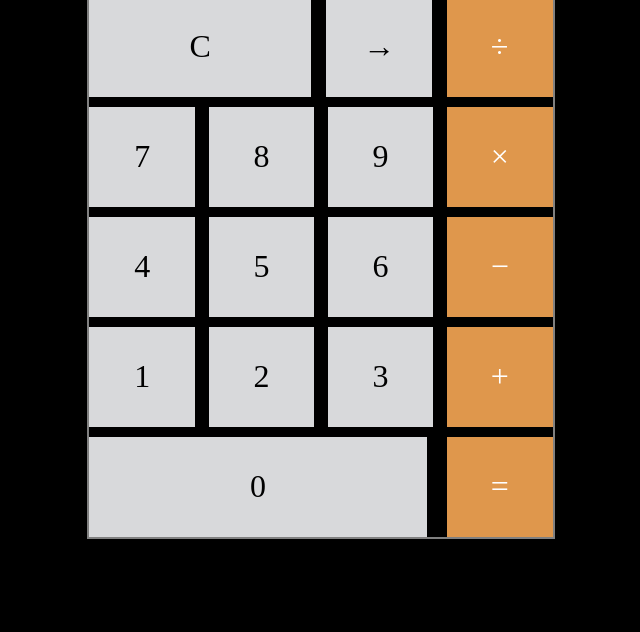
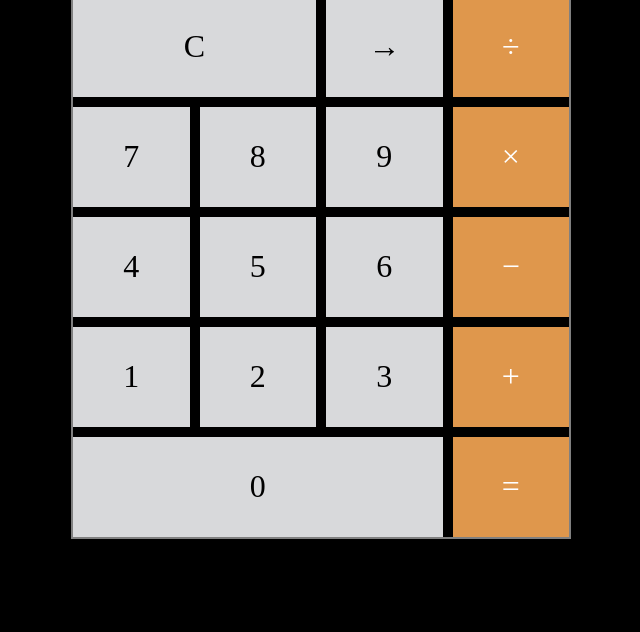
Before and after one commit to joao-almeida11/complete-intro-to-web-development-v3, a plain HTML site: page calculator/index.html in a window 1280 px wide. Shown: the part 168-800 px from the top of the page, without its empty margins (319-959 px from the left). Drawn offline with Linux system fonts and the light colour scheme.

Commit message:
feat: calculator css with grid

```diff
--- a/calculator/index.css
+++ b/calculator/index.css
@@ -1,8 +1,5 @@
 * {
     box-sizing: border-box;
-}
-:root {
-    --border-gap: 10px;
 }
 body {
     margin: 0;
@@ -15,6 +12,7 @@ body {
 }
 section {
     border: 2px solid grey;
+    min-width: 500px;
 }
 .monitor {
     color: white;
@@ -24,37 +22,84 @@ section {
     font-size: 2rem;
 }
 ul {
-    display: flex;
-    flex-direction: row;
-    flex-wrap: wrap;
-    justify-content: space-between;
+    display: grid;
+    grid-template-columns: 1fr 1fr 1fr 1fr;
+    grid-template-areas:
+        'clear clear backspace divide'
+        'n7 n8 n9 multiply'
+        'n4 n5 n6 minus'
+        'n1 n2 n3 plus'
+        'n0 n0 n0 sum';
+
     background-color: black;
-    gap: var(--border-gap);
     margin: 0;
     padding: 0;
-    width: 100%;
+
+    gap: 10px;
+}
+.clear {
+    grid-area: clear;
+}
+.backspace {
+    grid-area: backspace;
+}
+.divide {
+    grid-area: divide;
+}
+.n7 {
+    grid-area: n7;
+}
+.n8 {
+    grid-area: n8;
+}
+.n9 {
+    grid-area: n9;
+}
+.multiply {
+    grid-area: multiply;
+}
+.n4 {
+    grid-area: n4;
+}
+.n5 {
+    grid-area: n5;
+}
+.n6 {
+    grid-area: n6;
+}
+.minus {
+    grid-area: minus;
+}
+.n1 {
+    grid-area: n1;
+}
+.n2 {
+    grid-area: n2;
+}
+.n3 {
+    grid-area: n3;
+}
+.plus {
+    grid-area: plus;
+}
+.n0 {
+    grid-area: n0;
+}
+.sum {
+    grid-area: sum;
 }
 ul > li {
-    flex-basis: calc(25% - var(--border-gap));
     color: black;
     background-color: #d8d9db;
-    /* width: 100px; */
     height: 100px;
     justify-content: center;
     align-items: center;
     display: flex;
     font-size: 2rem;
-    /* margin: 0 10px; */
 
     &:hover {
         background-color: #ebebeb;
     }
-}
-.size-2x {
-    flex-basis: calc(50% - var(--border-gap));
-}
-.size-3x {
-    flex-basis: calc(75% - var(--border-gap));
 }
 .operator-color {
     color: white;
--- a/calculator/index.html
+++ b/calculator/index.html
@@ -10,23 +10,23 @@
         <section>
             <div class="monitor">000000</div>
             <ul>
-                <li class="size-2x">C</li>
-                <li>&rarr;</li>
-                <li class="operator-color">&divide;</li>
-                <li>7</li>
-                <li>8</li>
-                <li>9</li>
-                <li class="operator-color">&times;</li>
-                <li>4</li>
-                <li>5</li>
-                <li>6</li>
-                <li class="operator-color">&minus;</li>
-                <li>1</li>
-                <li>2</li>
-                <li>3</li>
-                <li class="operator-color">&plus;</li>
-                <li class="size-3x">0</li>
-                <li class="operator-color">&equals;</li>
+                <li class="clear">C</li>
+                <li class="backspace">&rarr;</li>
+                <li class="divide operator-color">&divide;</li>
+                <li class="n7">7</li>
+                <li class="n8">8</li>
+                <li class="n9">9</li>
+                <li class="multiply operator-color">&times;</li>
+                <li class="n4">4</li>
+                <li class="n5">5</li>
+                <li class="n6">6</li>
+                <li class="minus operator-color">&minus;</li>
+                <li class="n1">1</li>
+                <li class="n2">2</li>
+                <li class="n3">3</li>
+                <li class="plus operator-color">&plus;</li>
+                <li class="n0">0</li>
+                <li class="sum operator-color">&equals;</li>
             </ul>
         </section>
         <script src="index.js"></script>
```
